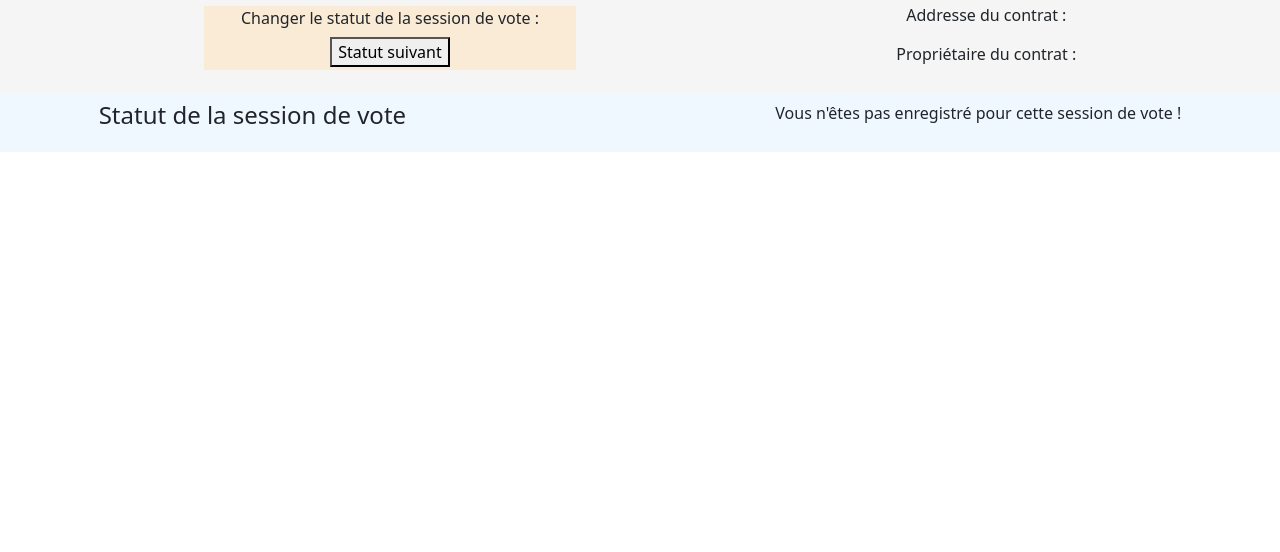
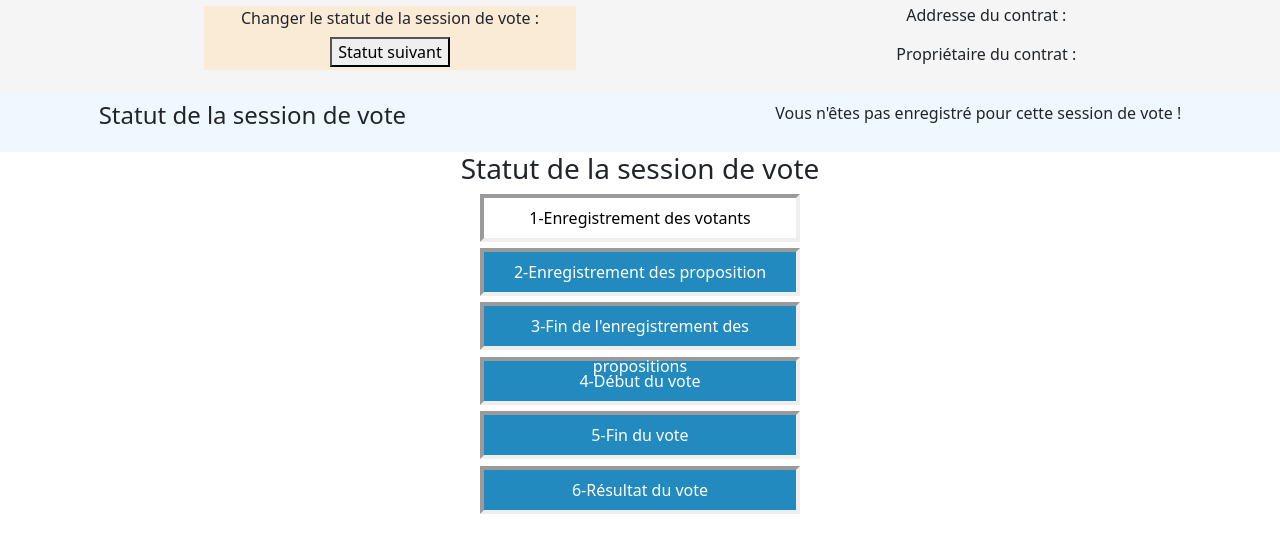
Before and after one commit to Spt117/Application-de-Vote, a React (Create React App) app: page / in a window 1280 px wide. Shown: the top 552 px of the page. Built offline with nearby package versions, Linux system fonts and the light colour scheme.

Commit message:
Début CSS Statuts

```diff
--- a/src/App.css
+++ b/src/App.css
@@ -33,7 +33,10 @@
   width: 125%;
 }
 
-td, tr, th, caption {
+td,
+tr,
+th,
+caption {
   border: 1px solid black !important;
   padding: 0.1%;
 }
@@ -45,3 +48,45 @@ caption {
 .parentTableau {
   padding: 1em;
 }
+
+.nextStatut {
+  line-height: 2.5em;
+  background-color: #238ac0;
+  color: white;
+  width: 25%;
+  height: 3em;
+  margin-left: auto;
+  margin-right: auto;
+  /* margin-top: 0.1%; */
+  margin-bottom: 0.5%;
+  /* border-radius: 1%; */
+  border: 0.3em inset;
+}
+
+.currentStatut {
+  line-height: 2.5em;
+  background-color: #6723c0;
+  color: white;
+  width: 25%;
+  height: 3em;
+  margin-left: auto;
+  margin-right: auto;
+  /* margin-top: 0.1%; */
+  margin-bottom: 0.5%;
+  /* border-radius: 1%; */
+  border: 0.3em inset;
+}
+
+.oldStatut {
+  line-height: 2.5em;
+  background-color: #ffffff;
+  color: black;
+  width: 25%;
+  height: 3em;
+  margin-left: auto;
+  margin-right: auto;
+  /* margin-top: 0.1%; */
+  margin-bottom: 0.5%;
+  /* border-radius: 1%; */
+  border: 0.3em inset;
+}
--- a/src/App.js
+++ b/src/App.js
@@ -6,6 +6,7 @@ import Dapp from './Components/Dapp';
 import Compte from './Components/Compte';
 import Owner from './Components/Owner';
 import Propositions from './Components/Propositions';
+import Statuts from './Components/Statuts';
 
 function App() {
   const [owner, setOwner] = useState()
@@ -38,6 +39,7 @@ function App() {
         <Dapp id={id} voter={voter} get={get} set={set} owner={owner} setStatus={setStatus} statut={statut} addr={addr} />
       </div>
         <Propositions set={set} voter={voter} blockTime={blockTime} addr={addr} contract={contract}/>
+        <Statuts statut={statut}></Statuts>
     </div>
   );
 }
--- /dev/null
+++ b/src/Components/Statuts.js
@@ -0,0 +1,32 @@
+import { useEffect, useState } from "react"
+
+export default function Statuts({ statut }) {
+    const oldStatut = "oldStatut"
+    const currentStatut = "currentStatut"
+    const nextStatut = "nextStatut"
+    const [className, setClassName] = useState()
+
+    useEffect(() => {
+        set()
+    }, [statut])
+
+    function set() {
+        if(statut===0)
+        setClassName(currentStatut)
+        else
+        setClassName(oldStatut)
+    }
+
+
+    return(
+        <div>
+            <h3>Statut de la session de vote</h3>
+            <p className={className} id="1">1-Enregistrement des votants</p>
+            <p className="nextStatut" id="2">2-Enregistrement des proposition</p>
+            <p className="nextStatut" id="3">3-Fin de l'enregistrement des propositions</p>
+            <p className="nextStatut" id="4">4-Début du vote</p>
+            <p className="nextStatut" id="5">5-Fin du vote</p>
+            <p className="nextStatut" id="6">6-Résultat du vote</p>
+        </div>
+    )
+}
```
